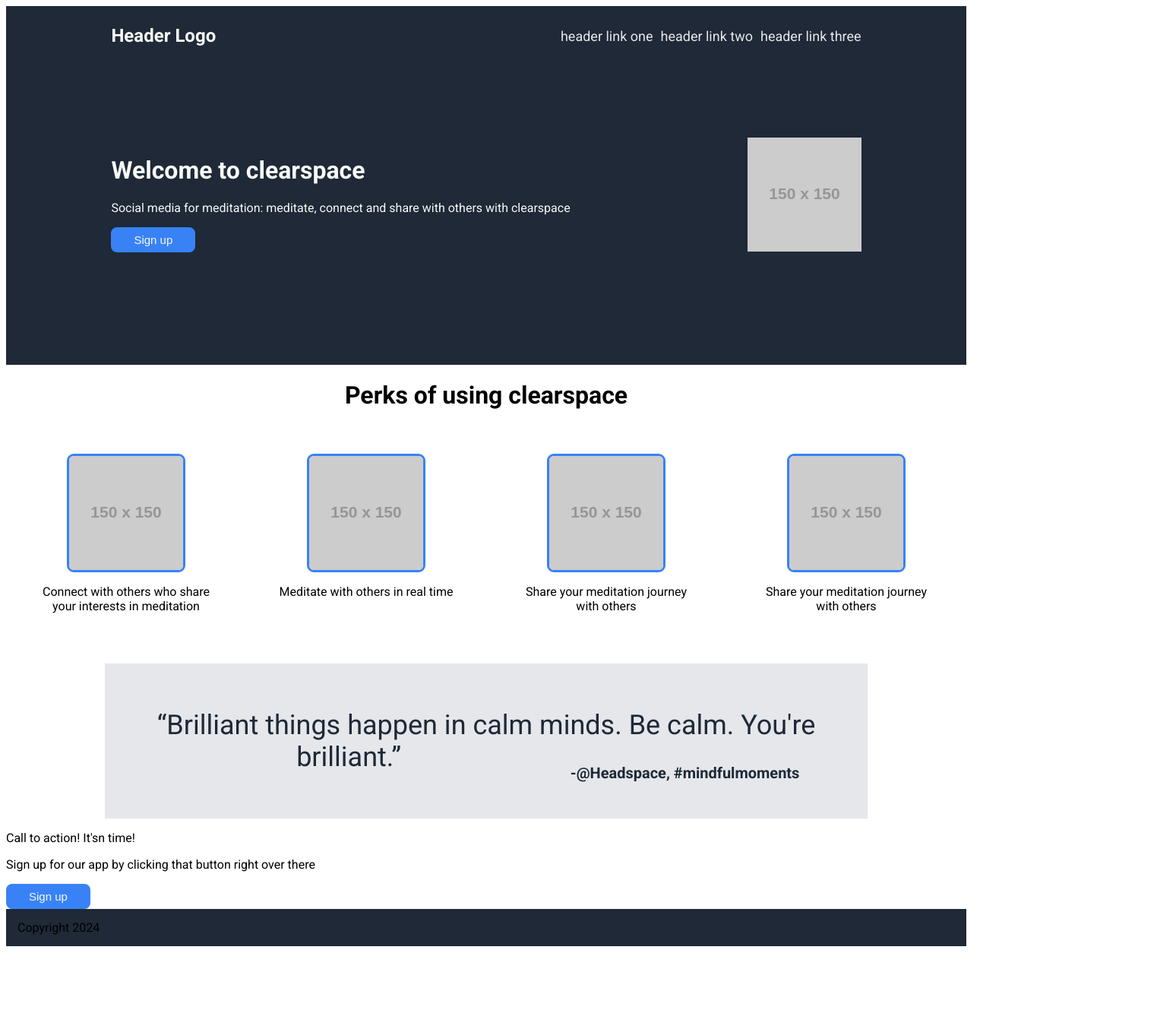
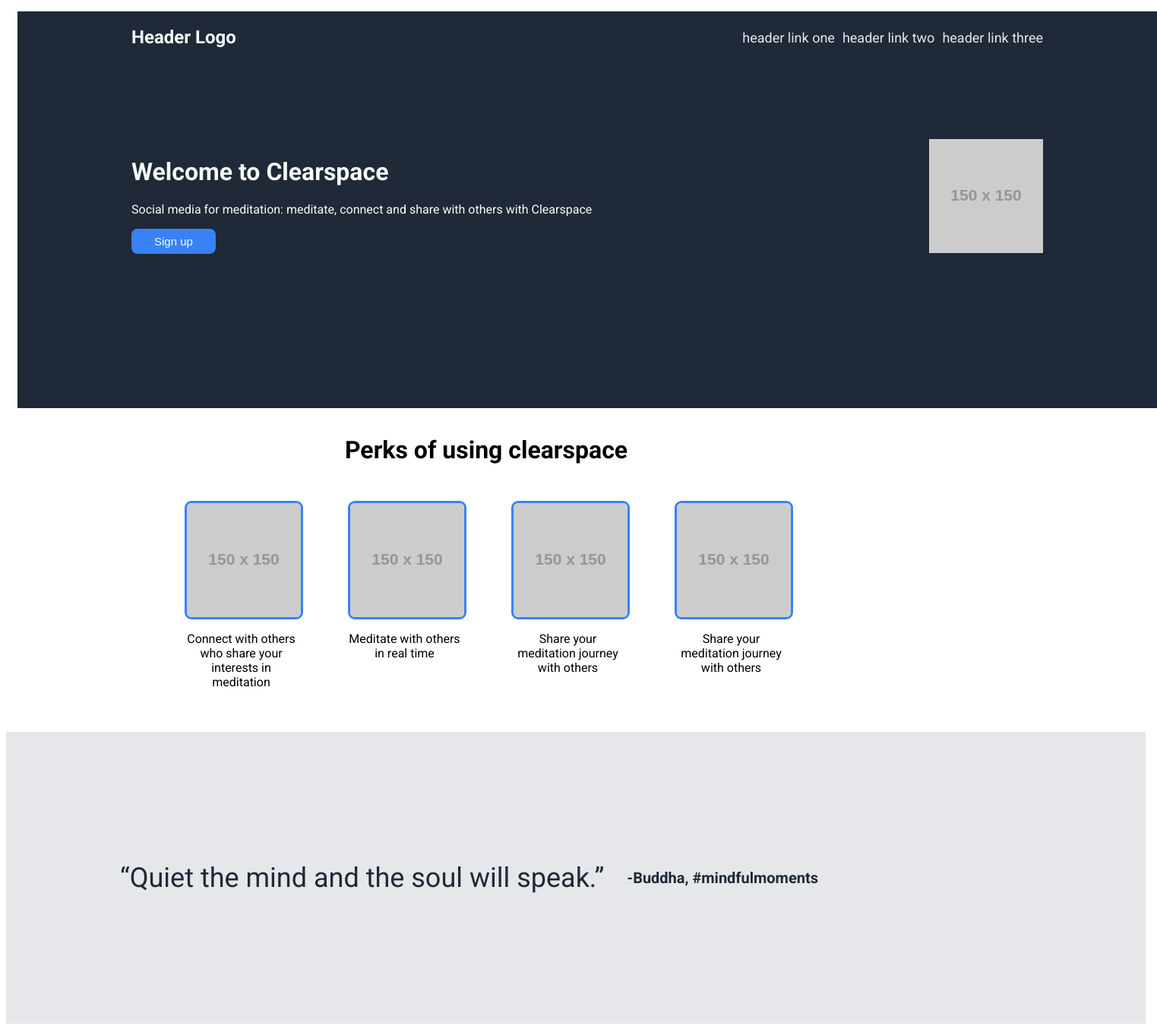
Before and after one commit to donggwanlee3/Project-Landing-Page, a plain HTML site: page index.html in a window 1280 px wide. Shown: the top 1350 px of the page at 76% size, 1523 px wide, since content can reach past the window. Before the commit the page ends 1253 px from the top, so only its background shows below. Drawn offline with Linux system fonts and the light colour scheme; placeholder pictures from the web are drawn by us.

Commit message:
finishing header and image content

```diff
--- a/index.html
+++ b/index.html
@@ -3,7 +3,7 @@
 <head>
     <meta charset="UTF-8">
     <meta name="viewport" content="width=device-width, initial-scale=1.0">
-    <title>Landing Page</title>
+    <title>Clearspace</title>
     <link rel="stylesheet" href="style.css">
 </head>
 <body>
@@ -22,10 +22,10 @@
             <div class="headercontent">
                 <div>
                     <h1 class="main">
-                        Welcome to clearspace
+                        Welcome to Clearspace
                     </h1>
                     <p class="secondary">
-                        Social media for meditation: meditate, connect and share with others with clearspace
+                        Social media for meditation: meditate, connect and share with others with Clearspace
                     </p>
                     <button>
                         Sign up
@@ -66,7 +66,7 @@
             </div>
         </div>
         <p class="quote">
-            “Brilliant things happen in calm minds. Be calm. You're brilliant.” <span>-@Headspace, #mindfulmoments</span>
+            “Quiet the mind and the soul will speak.” <span>-Buddha, #mindfulmoments</span>
         </p>
         <p>
             Call to action! It'sn  time!
--- a/style.css
+++ b/style.css
@@ -1,15 +1,14 @@
 @import url('https://fonts.googleapis.com/css2?family=Roboto:wght@400;700&display=swap');
 body {
     font-family: 'Roboto', sans-serif;
+    margin-top: 0%;
+    padding-top: 0%;
   }
 #hero {
-    background-color: #1f2937;
+    margin-top: 0px;
     padding: 15px;
+    display: flex;
 }
-
-/* #hero #main {
-
-} */
 
 ul {
     list-style-type: none;
@@ -57,13 +56,16 @@ button {
 }
 
 #hero .container {
-  max-width: 80%; /* Set maximum width for the container */
-  margin: 0 auto; /* Center the container */
-  padding: 10px; /* Add padding inside the container */
+background-color: #1f2937;
+  margin: 0px auto; /* Center the container */
+  padding: 20px 150px 80px 150px;
   color: #f9faf8;
+  width: 1200px; /* Set width to a fixed value */
+  flex-shrink: 0;
 }
 
 #main {
+    color: #f9faf8;
     font-weight: 900;
     font-size: 48px;
 }
@@ -86,21 +88,22 @@ button {
 
 .cards {
     display: flex;
-    justify-content: space-around;
-    align-items: flex-start;
+    justify-content: center;
     margin-bottom: 30px;
+    gap: 5px;
 }
 
 .card {
     display: flex;
     flex-direction: column; /* Stack items vertically */
-    align-items: center; /* Center items horizontally */
-    padding: 20px;
-    width: 300px;
-    margin: 16px;
+    width: 150px;
+    padding: 10px;
+    margin: 16px 20px;
   }
 
 .card img {
+    display: flex;
+    align-items: center;
     width: 150px; /* Set width to a fixed value */
     height: 150px; /* Set height to the same fixed value to make it square */
     object-fit: cover; /* Ensure the image covers the entire area while maintaining aspect ratio */
@@ -121,9 +124,11 @@ button {
     font-style: light italic; /* Italicize text */
     color: #1f2937;
     font-size: 36px;
-    padding: 60px;
-    width: 70%;
+    padding: 150px;
+    width: 1200px;
     margin: 0 auto; /* Center the element horizontally */
+    display: flex;
+    flex-shrink: 0;
   }
 
   span {
```
